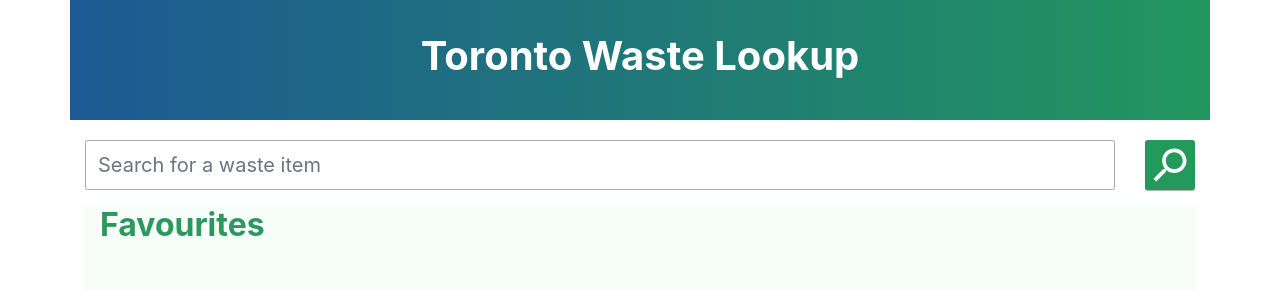
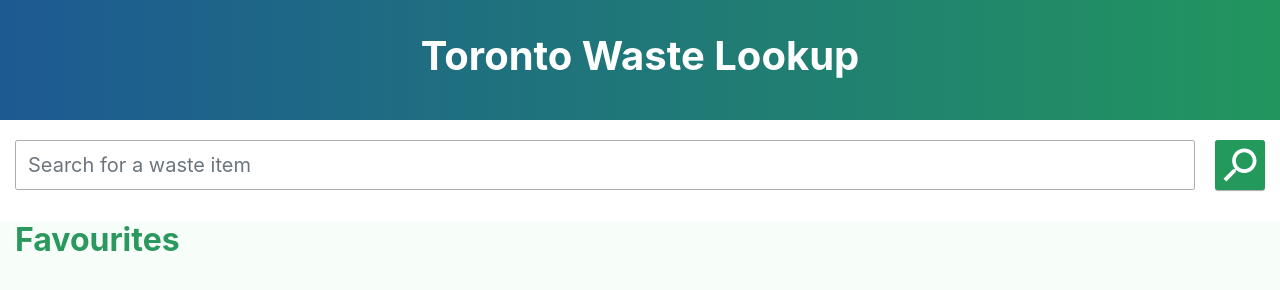
Before and after one commit to Areege/WasteLookup, a plain HTML site: page index.html in a window 1280 px wide. Drawn offline with nearby package versions, Linux system fonts and the light colour scheme; no server answers.

Commit message:
Changed the container styling to match the given design

```diff
--- a/index.html
+++ b/index.html
@@ -12,7 +12,7 @@
 
 <body>
 
-    <div class="container">
+    <div class="container-fluid">
         <div class="row" id="header">
                 <div class="col-12">
                     <h1><strong>Toronto Waste Lookup</strong></h1>
@@ -21,12 +21,12 @@
         <div id="input">
             <form id="myform" name="myform" action="">
                 <div class="row" id="searchbar">
-                    <div class="col-11" id="inputbox">
+                    <div class="d-flex flex-grow-1" id="inputbox">
                             <div class="form-group">
                                 <input type="text" name="query" class="form-control" placeholder="Search for a waste item">
                             </div>
                     </div>
-                    <div class="col-1" id ="searchbutton">
+                    <div class="d-flex" id ="searchbutton">
                         <button type="button" class="btn btn-success" id="submitbutton" name="submitbutton"><ion-icon name="search" id="searchbtnicon"></ion-icon></button>
                     </div>
                 </div>
--- a/wastelookup.css
+++ b/wastelookup.css
@@ -23,10 +23,12 @@ h2 {
 }
 
 /* Styling the bootstrap container element */
-.container {
+.container-fluid {
     height: 100%;
     display: flex;
     flex-direction: column;
+    padding-left: 0;
+    padding-right: 0;
 }
 
 /* Adding space below each li element */
@@ -45,6 +47,12 @@ li {
 /* Adding spacing between header and search section of page */
 #searchbar {
     margin-top: 1.25rem;
+
+}
+
+#myform {
+    margin-right: 15px;
+    margin-left: 15px;
 }
 
 /* Styling the search input */
@@ -53,6 +61,10 @@ li {
     height: calc(3rem + 2px);
     font-size: 1.25rem;
     border-color: #ABABAB;
+}
+.form-group {
+    display: flex;
+    flex: 1;
 }
 
 /* Styling the search button */
@@ -78,9 +90,11 @@ li {
 /* Removing padding around search box and button */
 #inputbox {
     padding-right: 0;
+    padding-left: 15px;
 }
 #searchbutton {
-    padding-left: 0;
+    padding-left: 1.25rem;
+    padding-right: 15px;
 }
 
 /* Changing the colour of the "glow" around the search input box when it is focused on */
@@ -100,6 +114,9 @@ input[type="text"]:focus {
 #results {
     padding-left: 1rem;
     flex: none;
+    margin-left: 15px;
+    margin-right: 15px;
+    margin-top: 15px;
 }
 #input {
     flex: none;
@@ -108,9 +125,10 @@ input[type="text"]:focus {
 /* Lining up the list of items in the favourites section with those in the results section */
 #favourites {
     padding-left: 1rem;
+    margin-left: 15px;
+    margin-right: 15px;
+    margin-top: 15px;
 }
-
-
 
 /* styling and positioning the star icons */
 .staricon {
```
